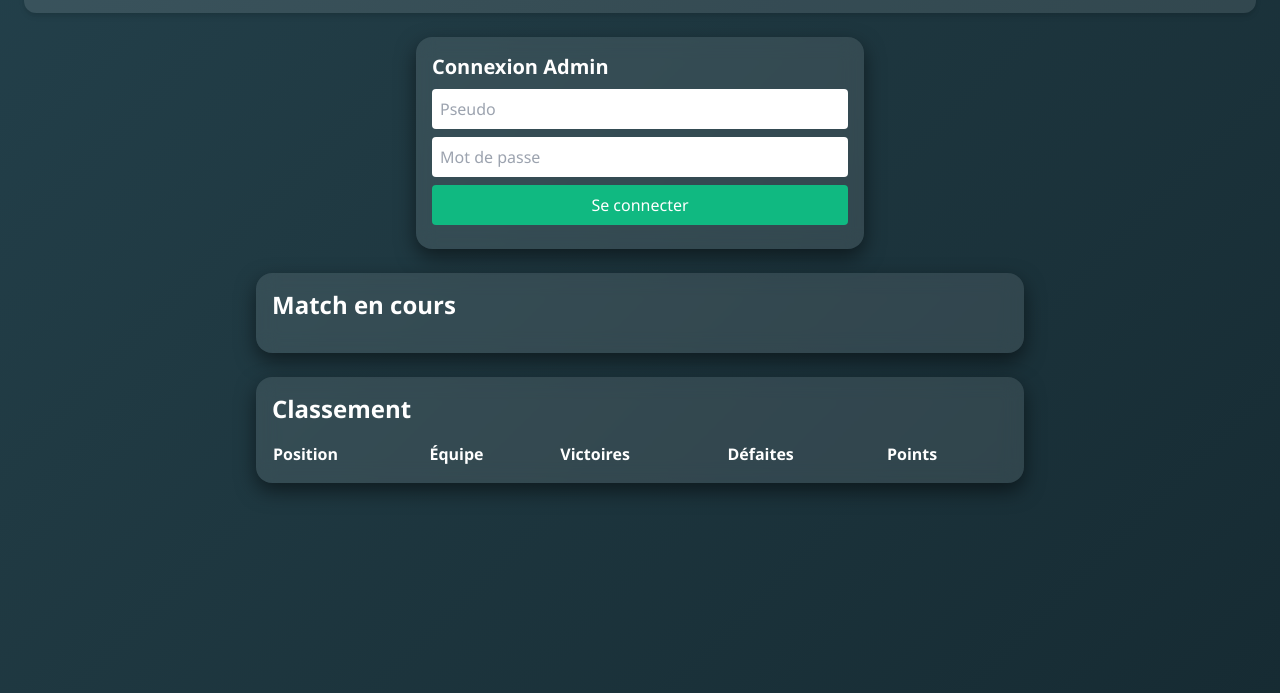
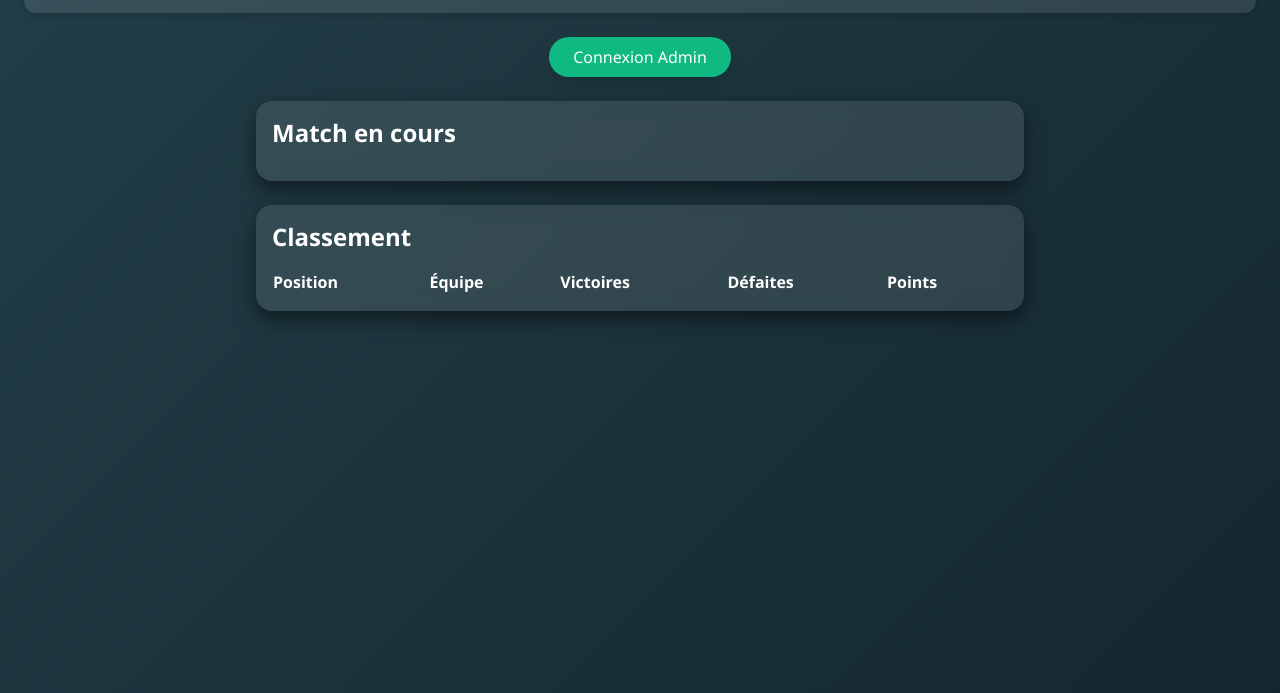
Before and after one commit to bil2988/match-privat, a plain HTML site: page index.html in a window 1280 px wide. Shown: the part 107-800 px from the top of the page. Drawn offline with nearby package versions, Linux system fonts and the light colour scheme.

Commit message:
Update index.html

```diff
--- a/index.html
+++ b/index.html
@@ -16,12 +16,19 @@
     <h1 class="text-3xl font-bold text-center sm:text-left flex-1">🏆 Tournoi FIFA de la Classe IFCA 🏆</h1>
   </header>
 
-  <!-- CONNEXION -->
-  <div id="login" class="max-w-md mx-auto card">
-    <h2 class="text-xl font-semibold mb-2">Connexion Admin</h2>
+  <!-- BOUTON CONNEXION -->
+  <div class="flex justify-center mb-6">
+    <button onclick="toggleLogin()" class="bg-green-500 px-6 py-2 rounded-full hover:bg-green-600 shadow-lg">
+      Connexion Admin
+    </button>
+  </div>
+
+  <!-- FORMULAIRE CONNEXION (caché au début) -->
+  <div id="login" class="max-w-md mx-auto card hidden">
+    <h2 class="text-xl font-semibold mb-2">Connexion</h2>
     <input type="text" id="username" placeholder="Pseudo" class="w-full p-2 mb-2 rounded text-black" />
     <input type="password" id="password" placeholder="Mot de passe" class="w-full p-2 mb-2 rounded text-black" />
-    <button onclick="login()" class="bg-green-500 w-full py-2 rounded hover:bg-green-600">Se connecter</button>
+    <button onclick="login()" class="bg-blue-500 w-full py-2 rounded hover:bg-blue-600">Se connecter</button>
     <p id="loginMessage" class="text-red-400 mt-2"></p>
   </div>
 
@@ -71,6 +78,14 @@
     🎉 Fin du tournoi ! Félicitations à <span id="winnerTeam"></span> 🏆
   </div>
 
+  <!-- SCRIPTS -->
+  <script>
+    function toggleLogin() {
+      const loginBox = document.getElementById("login");
+      loginBox.classList.toggle("hidden");
+      loginBox.scrollIntoView({ behavior: 'smooth' });
+    }
+  </script>
   <script src="script.js"></script>
 </body>
 </html>
```
